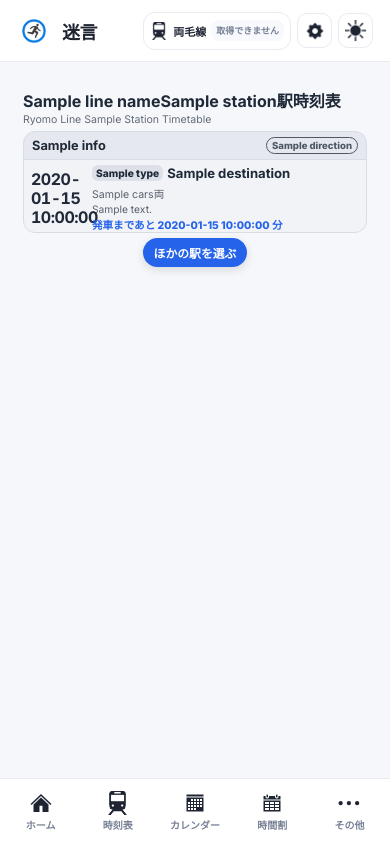
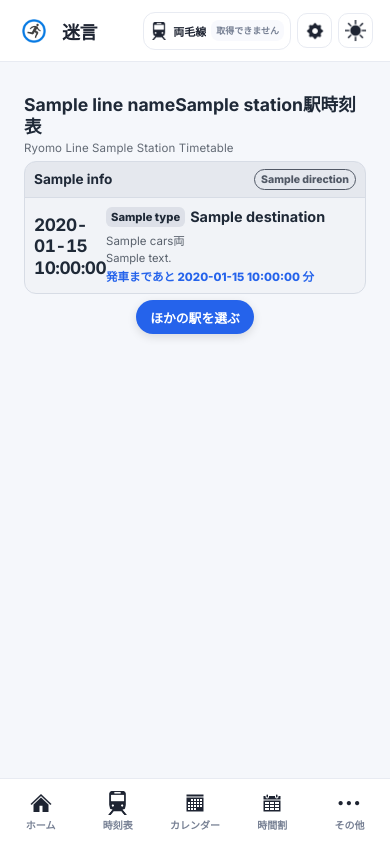
Before and after one commit to k1416465/Meigen, a Flask app: template home_dashboard_site/templates/timetable.html in a window 390 px wide. Run offline with Flask 3, Linux system fonts and the light colour scheme; the template is opened without the code that fills it: most values are stand-ins (such as "Sample title", 1, 10 or a date in 2020).

Commit message:
Add files via upload

```diff
--- a/home_dashboard_site/templates/timetable.html
+++ b/home_dashboard_site/templates/timetable.html
@@ -85,15 +99,14 @@
 .tt-page{max-width:900px;margin:0 auto;padding:clamp(16px,3vw,30px);color:var(--text-color,#1f2937);box-sizing:border-box}
 .tt-header{display:flex;align-items:flex-start;margin-bottom:16px}
 .tt-header h1{margin:0;font-size:clamp(1.35rem,4vw,2rem);line-height:1.25}
-.tt-subtitle{margin:5px 0 0;font-size:.9rem;opacity:.68}
+.tt-subtitle{margin:5px 0 0;font-size:.9rem;opacity:.68;letter-spacing:.01em}
 .tt-directions{display:grid;gap:18px;min-height:0}
 .tt-direction{border:1px solid var(--border-color,#d7dce5);border-radius:18px;overflow:hidden;background:var(--card-bg,rgba(128,128,128,.035))}
 .tt-direction-heading{display:flex;align-items:center;justify-content:space-between;gap:12px;padding:16px;background:rgba(100,116,139,.09);border-bottom:1px solid var(--border-color,#d7dce5)}
 .tt-platform{margin:0 0 4px;font-size:.8rem;font-weight:800;opacity:.75}
 .tt-direction-heading h2{margin:0;font-size:1.05rem}
 .tt-direction-tag{border:1px solid currentColor;border-radius:999px;padding:4px 9px;font-size:.75rem;font-weight:800;opacity:.75}
-
-.tt-train-list{display:flex;flex-direction:column;height:var(--tt-list-height,240px);max-height:var(--tt-list-height,240px);min-height:0;overflow-x:hidden;overflow-y:auto;overscroll-behavior:contain;-webkit-overflow-scrolling:touch}
+.tt-train-list{display:flex;flex:0 0 auto;flex-direction:column;height:var(--tt-list-height,180px);max-height:var(--tt-list-height,180px);min-height:0;overflow-x:hidden;overflow-y:auto;overscroll-behavior:contain;-webkit-overflow-scrolling:touch}
 .tt-train-link{display:block;flex:0 0 auto;min-height:0;color:inherit;text-decoration:none;outline-offset:-3px}
 .tt-train-link:focus-visible{outline:3px solid #2563eb}
 .tt-train-link:hover .tt-train{filter:brightness(.98)}
@@ -101,9 +114,12 @@
 .tt-train:last-child{border-bottom:0}
 .tt-train.tt-next{background:rgba(37,99,235,.09);box-shadow:inset 4px 0 #2563eb}
 .tt-train.tt-second{background:rgba(37,99,235,.035);box-shadow:inset 4px 0 rgba(37,99,235,.4)}
+
+/* 停車中：黄色 */
 .tt-train.tt-stopped{background:rgba(250,204,21,.20);box-shadow:inset 4px 0 #eab308}
 .tt-train.tt-stopped .tt-countdown{color:#a16207}
-.tt-time-column{display:flex;flex-direction:column;align-items:flex-start;gap:3px}
+
+.tt-time-column{display:flex;flex-direction:column;align-items:flex-start;gap:4px}
 .tt-time{font-size:1.35rem;font-variant-numeric:tabular-nums;letter-spacing:-.03em}
 .tt-rank{font-size:.72rem;font-weight:800;color:#2563eb}
 .tt-train-title{display:flex;flex-wrap:wrap;align-items:center;gap:7px}
@@ -130,52 +148,132 @@
   .tt-page{
     height:var(--tt-available-height,calc(100dvh - 8px));
     max-height:var(--tt-available-height,calc(100dvh - 8px));
-    display:flex;flex-direction:column;gap:5px;
-    padding:6px 8px;overflow:hidden;
+    display:flex;
+    flex-direction:column;
+    gap:6px;
+    padding:8px 9px;
+    overflow:hidden;
   }
+
   .tt-header{flex:0 0 auto;margin:0}
-  .tt-header h1{font-size:1rem;line-height:1.2}
-  .tt-subtitle{margin:2px 0 0;font-size:.66rem}
-  .tt-directions{flex:0 0 auto;grid-template-rows:none;gap:5px;min-height:0;overflow:visible}
+  .tt-header h1{font-size:1.1rem;line-height:1.25}
+  .tt-subtitle{margin:3px 0 0;font-size:.72rem}
+
+  .tt-directions{
+    flex:0 0 auto;
+    grid-template-rows:none;
+    gap:6px;
+    min-height:0;
+    overflow:visible;
+  }
+
   .tt-direction{display:flex;flex-direction:column;min-height:0;border-radius:12px}
-  .tt-direction-heading{flex:0 0 auto;padding:5px 8px}
+  .tt-direction-heading{flex:0 0 auto;padding:7px 9px}
+  .tt-direction-heading h2{font-size:.85rem}
+  .tt-platform{font-size:.68rem;margin-bottom:2px}
+  .tt-direction-tag{font-size:.66rem;padding:3px 6px}
+
+  .tt-train-list{
+    flex:0 0 auto;
+    min-height:0;
+    overflow-x:hidden;
+    overflow-y:auto;
+    overscroll-behavior:contain;
+    -webkit-overflow-scrolling:touch;
+  }
+
+  .tt-train-link{flex:0 0 auto;min-height:0;display:block}
+
+  /* スマホ版：1列車の高さを拡大しつつ、2列車分の表示領域を確保 */
+  .tt-train{
+    width:100%;
+    box-sizing:border-box;
+    grid-template-columns:64px minmax(0,1fr);
+    gap:8px;
+    padding:9px 9px;
+    align-content:center;
+  }
+
+  .tt-time{
+    font-size:1.08rem;
+    line-height:1.25;
+  }
+  .tt-time-column{gap:3px}
+
+  .tt-train-title{gap:5px}
+  .tt-train-title>strong{font-size:.9rem;line-height:1.3}
+  .tt-type{font-size:.7rem;padding:3px 5px}
+  .tt-cars{font-size:.72rem}
+
+  .tt-countdown{
+    margin-top:4px;
+    font-size:.72rem;
+    line-height:1.35;
+  }
+  .tt-note{
+    margin-top:3px;
+    font-size:.7rem;
+    line-height:1.35;
+  }
+  .tt-rank{font-size:.66rem}
+
+  .tt-past-label{
+    grid-column:2;
+    justify-self:start;
+    font-size:.68rem;
+  }
+
+  .tt-footer-action{flex:0 0 auto;margin:0}
+  .tt-other-stations{min-height:34px;padding:6px 14px;font-size:.8rem}
+}
+
+/* 高さの低いスマホでは、2列車を表示しやすいよう余白を少し縮小 */
+@media(max-width:540px) and (max-height:650px){
+  .tt-page{padding:5px 8px;gap:4px}
+  .tt-header h1{font-size:1rem}
+  .tt-subtitle{font-size:.66rem}
+  .tt-direction-heading{padding:5px 8px}
   .tt-direction-heading h2{font-size:.8rem}
-  .tt-platform{font-size:.62rem;margin-bottom:2px}
+  .tt-platform{font-size:.62rem}
   .tt-direction-tag{font-size:.6rem;padding:2px 5px}
 
-  .tt-train-list{flex:0 0 auto;min-height:0;overflow-x:hidden;overflow-y:auto;overscroll-behavior:contain;-webkit-overflow-scrolling:touch}
-  .tt-train-link{flex:0 0 auto;min-height:0;display:block}
   .tt-train{
-    width:100%;box-sizing:border-box;
-    grid-template-columns:56px minmax(0,1fr);
-    gap:5px;padding:5px 7px;align-content:center;
+    grid-template-columns:58px minmax(0,1fr);
+    gap:6px;
+    padding:7px 7px;
   }
-  .tt-time{font-size:1rem;line-height:1.2}
-  .tt-time-column{gap:2px}
-  .tt-train-title{gap:4px}
-  .tt-train-title>strong{font-size:.82rem;line-height:1.25}
+
+  .tt-time{font-size:1rem}
+  .tt-train-title>strong{font-size:.82rem}
   .tt-type{font-size:.64rem;padding:2px 4px}
   .tt-cars{font-size:.66rem}
-  .tt-countdown{margin-top:3px;font-size:.66rem;line-height:1.3}
-  .tt-note{margin-top:2px;font-size:.64rem;line-height:1.3}
+  .tt-countdown{font-size:.66rem;margin-top:3px}
+  .tt-note{font-size:.64rem;margin-top:2px}
   .tt-rank{font-size:.6rem}
-  .tt-past-label{grid-column:2;justify-self:start;font-size:.65rem}
-  .tt-footer-action{flex:0 0 auto;margin:0}
   .tt-other-stations{min-height:29px;padding:4px 11px;font-size:.74rem}
 }
 
+/* ダークモード：文字・背景のコントラストを確保 */
 html body.dark .tt-page{color:#f8fafc}
 html body.dark .tt-direction{background:#171b22;border-color:#3b4350}
 html body.dark .tt-direction-heading{background:#252c37;border-color:#3b4350}
-html body.dark .tt-platform,html body.dark .tt-subtitle,html body.dark .tt-note,html body.dark .tt-cars{color:#d1d5db;opacity:1}
+html body.dark .tt-platform,
+html body.dark .tt-subtitle,
+html body.dark .tt-note,
+html body.dark .tt-cars{color:#d1d5db;opacity:1}
 html body.dark .tt-train{color:#f8fafc;border-color:#3b4350}
 html body.dark .tt-train-link{color:#f8fafc;text-decoration:none}
 html body.dark .tt-train-link:hover .tt-train{filter:brightness(1.18)}
 html body.dark .tt-train.tt-next{background:#1e3558;box-shadow:inset 4px 0 #60a5fa}
 html body.dark .tt-train.tt-second{background:#202a3a;box-shadow:inset 4px 0 #527db8}
+
+/* ダークモード：停車中も黄色 */
 html body.dark .tt-train.tt-stopped{background:#493d16;box-shadow:inset 4px 0 #facc15}
 html body.dark .tt-train.tt-stopped .tt-countdown{color:#fde047}
-html body.dark .tt-countdown,html body.dark .tt-rank{color:#93c5fd}
+
+html body.dark .tt-countdown,
+html body.dark .tt-rank{color:#93c5fd}
+html body.dark .tt-past .tt-countdown{color:#e5e7eb}
 html body.dark .tt-type{background:#374151;color:#f3f4f6}
 html body.dark .tt-direction-tag{color:#e5e7eb}
 html body.dark .tt-empty{color:#e5e7eb;border-color:#596273}
@@ -187,17 +285,19 @@ html body.dark .tt-other-stations{background:#2563eb;color:#fff}
   const page = document.querySelector('.tt-page');
   const mobileQuery = window.matchMedia('(max-width: 540px)');
 
-  function fitPage(){
-    if (!page || !mobileQuery.matches) return;
+  // スマートフォンではページ全体を画面内に固定する。
+  // 列車一覧の中だけをスクロールさせる。
+  if (page && mobileQuery.matches) {
+    document.documentElement.classList.add('tt-screen');
+
+    const fitPage = () => {
       const top = Math.max(0, page.getBoundingClientRect().top);
       page.style.setProperty(
         '--tt-available-height',
         Math.max(250, window.innerHeight - top - 4) + 'px'
       );
-  }
+    };
 
-  if (page && mobileQuery.matches) {
-    document.documentElement.classList.add('tt-screen');
     fitPage();
     window.addEventListener('resize', fitPage, {passive:true});
     window.addEventListener('orientationchange', fitPage, {passive:true});
@@ -226,11 +328,16 @@ html body.dark .tt-other-stations{background:#2563eb;color:#fff}
 
         const validArrival = !!(arrival && !Number.isNaN(arrival.getTime()));
         const validDeparture = !!(departure && !Number.isNaN(departure.getTime()));
+
         const stopped = validArrival && validDeparture && arrival <= now && now < departure;
         const departed = validDeparture && now >= departure;
+
+        // 発車時刻の属する1分間だけ「発車済」を表示。
+        // 12:00発なら12:00中に表示し、12:01に消す。
         const departureFresh = departed && now.getTime() < departure.getTime() + 60000;
         const arrivedAtTerminus = !validDeparture && validArrival && now >= arrival;
-        const past = !stopped && (departed || arrivedAtTerminus);
+        const eventPassed = now >= eventTime;
+        const past = !stopped && (departed || arrivedAtTerminus || (eventPassed && !validDeparture));
 
         row.setAttribute('data-stopped', stopped ? 'true' : 'false');
         row.setAttribute('data-past', past ? 'true' : 'false');
@@ -245,31 +352,45 @@ html body.dark .tt-other-stations{background:#2563eb;color:#fff}
         } else if (arrivedAtTerminus) {
           countdown.textContent = '到着済';
         } else if (eventTime > now) {
-          const minutes = Math.max(0, Math.ceil((eventTime - now) / 60000));
+          const minutes = Math.max(
+            0,
+            Math.ceil((eventTime.getTime() - now.getTime()) / 60000)
+          );
+
           countdown.textContent = kind === 'arrival'
             ? (minutes <= 1 ? 'まもなく到着' : '到着まであと ' + minutes + ' 分')
             : (minutes <= 1 ? 'まもなく発車' : '発車まであと ' + minutes + ' 分');
+
           upcoming.push({row, eventTime});
         } else {
           countdown.textContent = '';
         }
 
         if (pastLabel) {
-          pastLabel.textContent = stopped ? '' :
-            (departed ? (departureFresh ? '発車済' : '') :
-            (arrivedAtTerminus ? '到着済' : ''));
+          pastLabel.textContent = stopped
+            ? ''
+            : (departed
+                ? (departureFresh ? '発車済' : '')
+                : (arrivedAtTerminus ? '到着済' : ''));
         }
+
+        // 行自体は非表示にせず、一覧内スクロールで確認できるようにする。
         row.style.display = '';
       });
 
-      upcoming.sort((a,b) => a.eventTime - b.eventTime);
-      stoppedRows.sort((a,b) =>
-        new Date(a.getAttribute('data-departure')) -
-        new Date(b.getAttribute('data-departure'))
-      );
+      // 発車・到着予定時刻の早い順に並べる。
+      upcoming.sort((a, b) => a.eventTime - b.eventTime);
 
+      stoppedRows.sort((a, b) => {
+        const aTime = new Date(a.getAttribute('data-departure')).getTime();
+        const bTime = new Date(b.getAttribute('data-departure')).getTime();
+        return aTime - bTime;
+      });
+
+      // 既存の順位表示をリセットする。列車行自体は残す。
       rows.forEach(row => {
-        row.classList.remove('tt-next','tt-second');
+        row.classList.remove('tt-next', 'tt-second');
+
         const rank = row.querySelector('.tt-rank');
         if (rank) rank.remove();
       });
@@ -278,35 +399,47 @@ html body.dark .tt-other-stations{background:#2563eb;color:#fff}
       const activeStopped = stoppedRows[0];
 
       if (activeStopped) {
-        ranked.push({row:activeStopped,label:'先発'});
+        // 停車中の列車がある場合：
+        // 停車中を「先発」、後続を「次発」「次々発」にする。
+        ranked.push({row: activeStopped, label: '先発'});
+
         upcoming.forEach(item => {
           if (ranked.length < 3) {
             ranked.push({
-              row:item.row,
-              label:ranked.length === 1 ? '次発' : '次々発'
+              row: item.row,
+              label: ranked.length === 1 ? '次発' : '次々発'
             });
           }
         });
       } else {
-        upcoming.slice(0,2).forEach((item,index) => {
-          ranked.push({row:item.row,label:['先発','次発'][index]});
+        // 停車中の列車がない場合：
+        // 直近2本だけを「先発」「次発」にする。
+        upcoming.slice(0, 2).forEach((item, index) => {
+          ranked.push({
+            row: item.row,
+            label: ['先発', '次発'][index]
+          });
         });
       }
 
       const rankedRows = new Set(ranked.map(item => item.row));
 
+      // 順位のない列車は「到着まで」の表示を消す。
       rows.forEach(row => {
+        const kind = row.getAttribute('data-event-kind');
         const countdown = row.querySelector('[data-countdown]');
-        if (countdown &&
-            row.getAttribute('data-event-kind') === 'arrival' &&
-            !rankedRows.has(row)) {
+
+        if (countdown && kind === 'arrival' && !rankedRows.has(row)) {
           countdown.textContent = '';
         }
       });
 
-      ranked.forEach((item,index) => {
+      // 順位ラベルを表示する。
+      ranked.forEach((item, index) => {
         item.row.classList.add(index === 0 ? 'tt-next' : 'tt-second');
+
         const column = item.row.querySelector('.tt-time-column');
+
         if (column) {
           const rank = document.createElement('span');
           rank.className = 'tt-rank';
@@ -315,37 +448,46 @@ html body.dark .tt-other-stations{background:#2563eb;color:#fff}
         }
       });
 
-      // スマホは3列車分、PCは2列車分の高さを確保する。
+      // 先頭2列車の実際の高さを測り、一覧の高さを調整する。
+      // これにより、カードを大きくしても2列車分の表示領域を確保する。
       const links = Array.from(list.querySelectorAll('.tt-train-link'));
-      const visibleCount = mobileQuery.matches ? 3 : 2;
-      const visibleRows = links.slice(0, visibleCount);
-      const visibleRowsHeight = visibleRows.reduce(
-        (sum, link) => sum + link.getBoundingClientRect().height, 0
+      const firstTwo = links.slice(0, 2);
+
+      const twoRowsHeight = firstTwo.reduce(
+        (sum, link) => sum + link.getBoundingClientRect().height,
+        0
       );
-      const targetHeight = Math.max(
-        72, visibleRowsHeight || (mobileQuery.matches ? 180 : 180)
-      );
+
+      const fallbackHeight = mobileQuery.matches ? 120 : 180;
+      const targetHeight = Math.max(72, twoRowsHeight || fallbackHeight);
 
       list.style.setProperty('--tt-list-height', targetHeight + 'px');
 
+      // 初回だけ、停車中の列車または直近列車が見える位置に合わせる。
       if (!list.dataset.initialPositioned) {
         const target = activeStopped || upcoming[0]?.row;
+
         if (target) {
           const link = target.closest('.tt-train-link');
+
           if (link) {
             list.scrollTop = Math.max(
               0,
               link.getBoundingClientRect().top -
-              list.getBoundingClientRect().top + list.scrollTop
+                list.getBoundingClientRect().top +
+                list.scrollTop
             );
           }
         }
+
         list.dataset.initialPositioned = 'true';
       }
     });
   }
 
   updateCountdowns();
+
+  // 発車済表示を12:01に確実に消すため、15秒ごとに状態を更新する。
   setInterval(updateCountdowns, 15000);
 })();
 </script>
```
Also changed, not shown: other parts of home_dashboard_site/templates/timetable.html (+27 -9 lines). Lines whose indentation alone changed are shown as unchanged.
